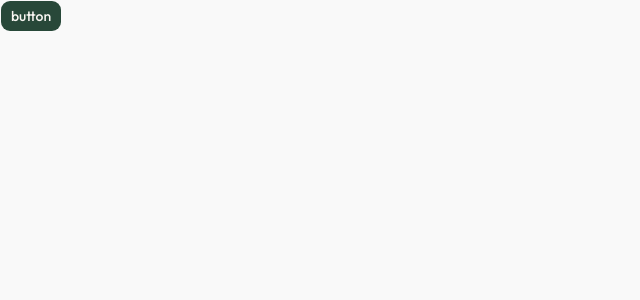
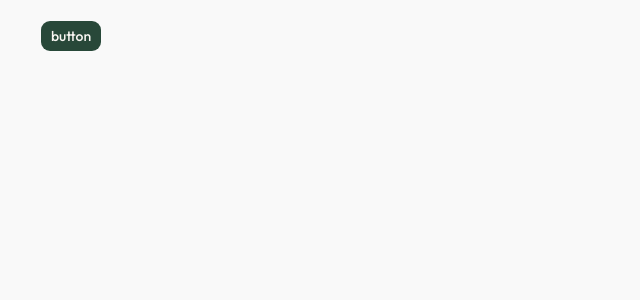
Before and after one commit to sxu33/cane-aura, a Next.js app: page / in a window 1280 px wide. Shown: the top 300 px of the page, without its empty margins (0-640 px from the left). Built offline with nearby package versions, Linux system fonts and the light colour scheme.

Commit message:
refactor(app): move pages under (root) route group

```diff
--- /dev/null
+++ b/app/(root)/layout.tsx
@@ -0,0 +1,11 @@
+export default function RootLayout({
+  children,
+}: Readonly<{
+  children: React.ReactNode;
+}>) {
+  return (
+    <div className="flex flex-row min-h-screen">
+      <main className="flex flex-1 wrapper">{children}</main>
+    </div>
+  );
+}
--- /dev/null
+++ b/app/(root)/page.tsx
@@ -0,0 +1,11 @@
+import { Button } from "@/components/ui/button";
+
+const HomePage = () => {
+  return (
+    <div>
+      <Button>button</Button>
+    </div>
+  );
+};
+
+export default HomePage;
--- a/app/globals.css
+++ b/app/globals.css
@@ -116,3 +116,35 @@ body {
     @apply bg-background text-foreground;
   }
 }
+
+@layer utilities {
+  @layer utilities {
+    .wrapper {
+      @apply w-full max-w-7xl lg:mx-auto p-5 md:px-10;
+    }
+
+    .flex-start {
+      @apply flex items-center justify-start;
+    }
+
+    .flex-center {
+      @apply flex items-center justify-center;
+    }
+
+    .flex-between {
+      @apply flex items-center justify-between;
+    }
+
+    .h1-bold {
+      @apply font-serif font-bold text-3xl lg:text-4xl;
+    }
+
+    .h2-bold {
+      @apply font-serif font-bold text-2xl lg:text-3xl;
+    }
+
+    .h3-bold {
+      @apply font-serif font-bold text-xl lg:text-2xl;
+    }
+  }
+}
--- a/app/page.tsx
+++ /dev/null
@@ -1,9 +0,0 @@
-import { Button } from "@/components/ui/button";
-
-const HomePage = () => {
-  return (<div>
-    <Button>button</Button>
-  </div>);
-}
-
-export default HomePage;
--- /dev/null
+++ b/lib/constants/index.ts
@@ -0,0 +1 @@
+export const APP_NAME = "Cane Aura";
```
